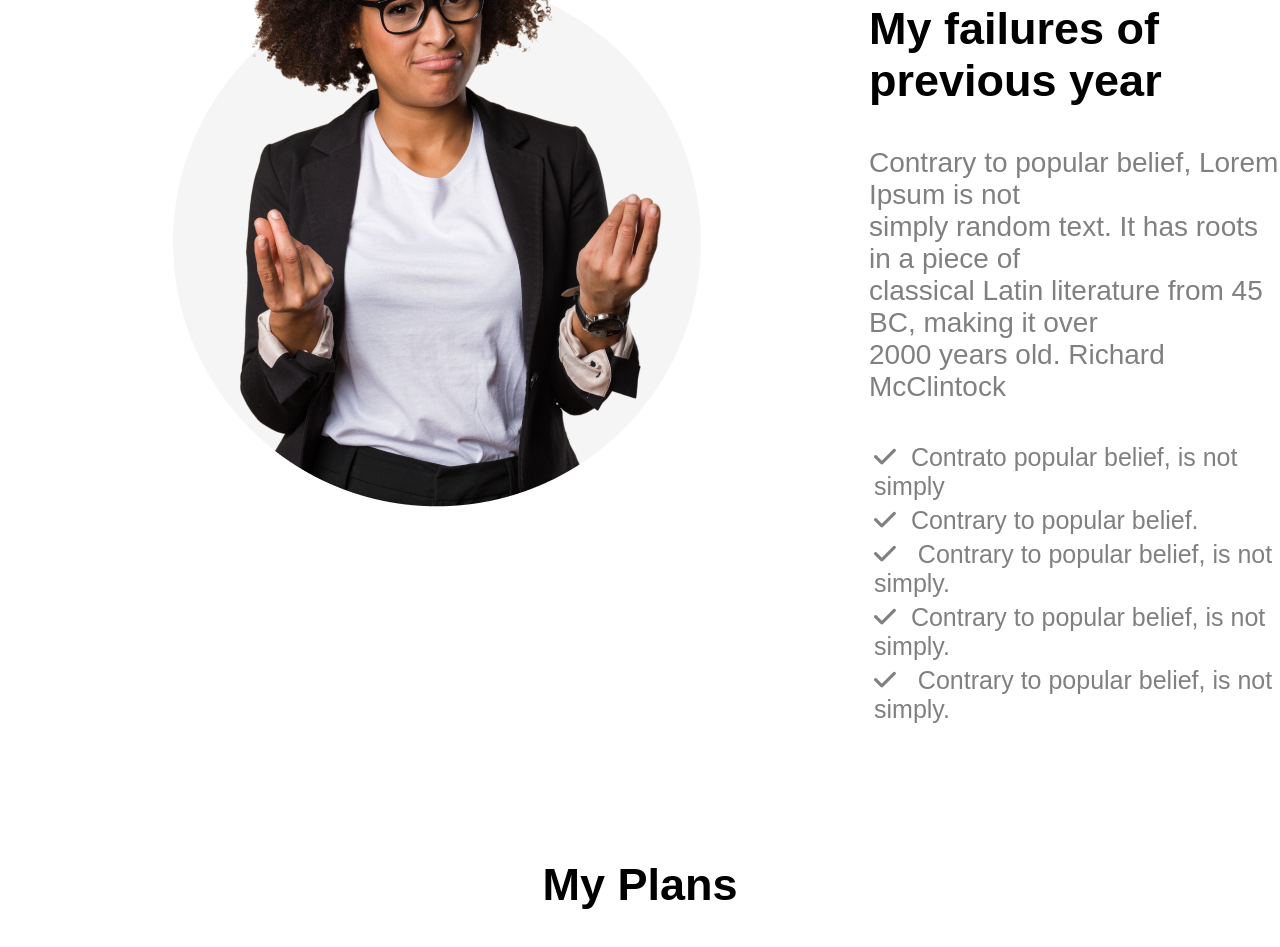
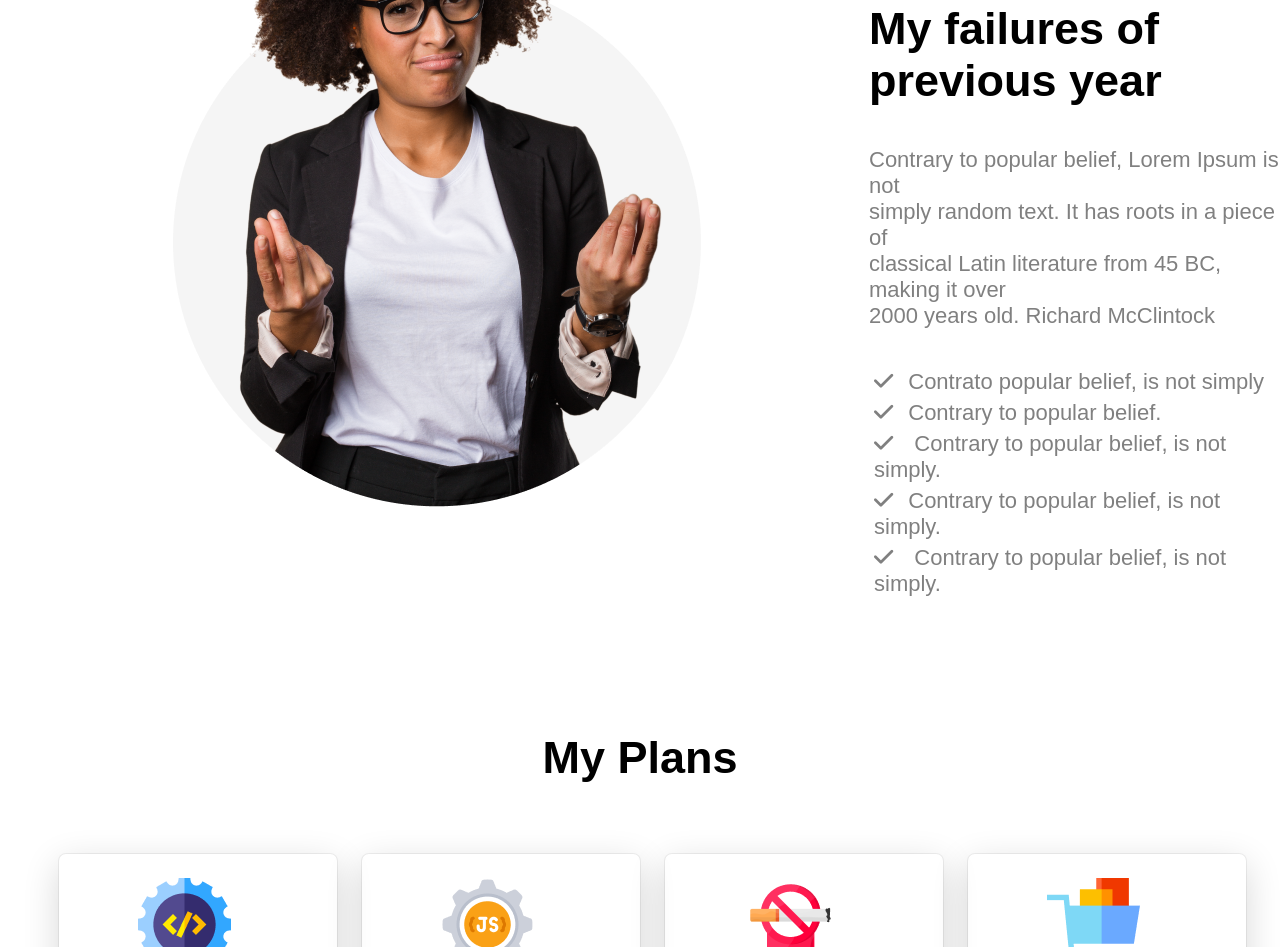
Before and after one commit to DipongkarRoy770/new-folder-1, a plain HTML site: page index.html in a window 1280 px wide. Shown: the part 974-1921 px from the top of the page. Drawn offline with Linux system fonts and the light colour scheme.

Commit message:
all end site

```diff
--- a/style.css
+++ b/style.css
@@ -56,7 +56,7 @@
     margin-top: 220px;
 }
 .main-discription{
-    font-size: 28px;
+    font-size: 22px;
     color: gray;
     margin-top: 40px;
 }
@@ -69,7 +69,7 @@
 .box-icon li{
     margin: 5px;
     list-style: none;
-    font-size: 25px;
+    font-size: 22px;
     color: gray;
 }
 /* main part -2 */
```
